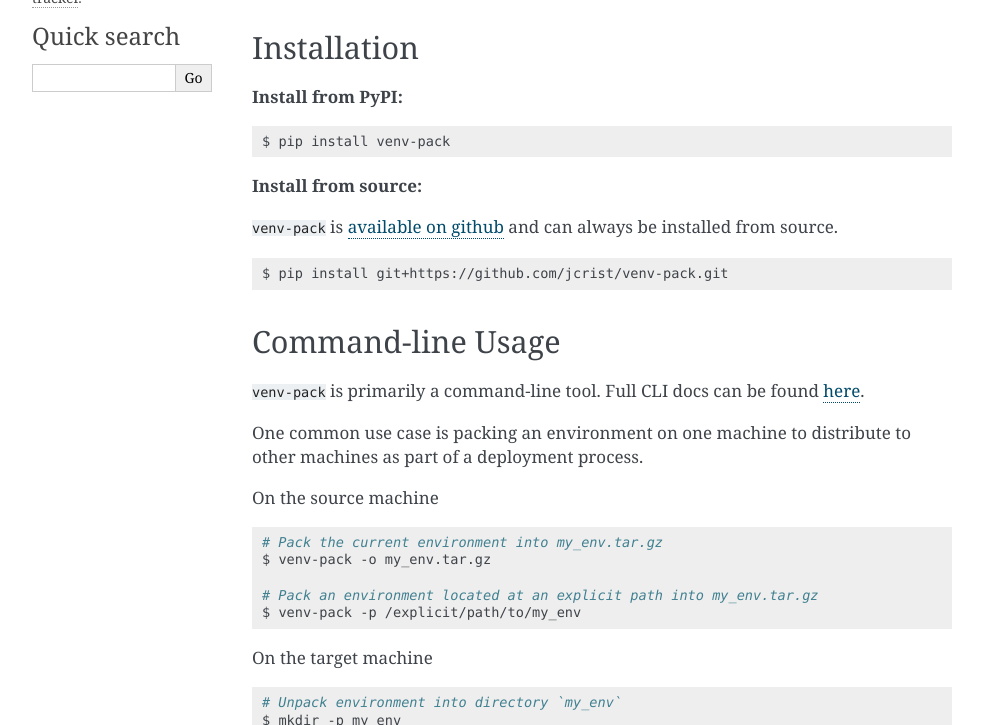
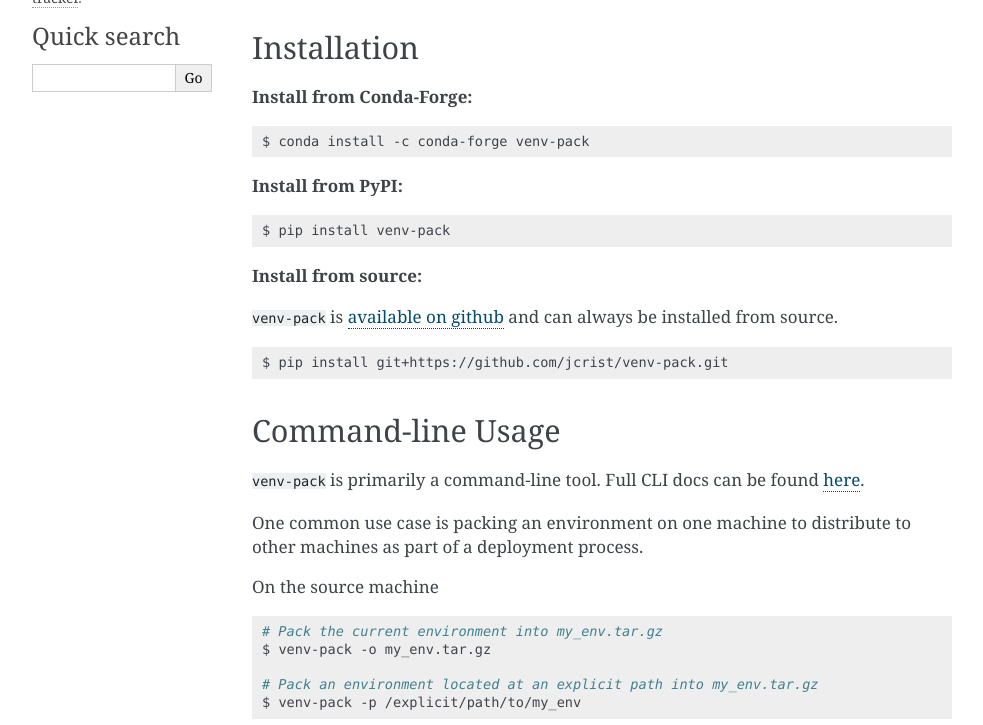
Before and after one commit to jcrist/venv-pack, a Sphinx documentation site: the page built from docs/source/index.rst, in a window 1280 px wide and 900 px high, scrolled down 305 px, cut to the strip 175-900 px from the top of the window. Shown: the whole strip, without its empty margins (138-1121 px from the left). Built offline with Sphinx 7.4.7, drawn with Linux system fonts in a browser that asks for light colours; the version number could not be read and is left out.

Commit message:
Add conda install links

```diff
--- a/README.rst
+++ b/README.rst
@@ -1,7 +1,7 @@
 Venv-Pack
 ==========
 
-|Build Status| |PyPI Badge|
+|Build Status| |Conda Badge| |PyPI Badge|
 
 ``venv-pack`` is a command-line tool for packaging `virtual environments`_ for
 distribution. Please refer to the documentation_ for more information.
@@ -21,5 +21,7 @@
 
 .. |Build Status| image:: https://travis-ci.org/jcrist/venv-pack.svg?branch=master
    :target: https://travis-ci.org/jcrist/venv-pack
+.. |Conda Badge| image:: https://img.shields.io/conda/vn/conda-forge/venv-pack.svg
+   :target: https://anaconda.org/conda-forge/venv-pack
 .. |PyPI Badge| image:: https://img.shields.io/pypi/v/venv-pack.svg
    :target: https://pypi.org/project/venv-pack/
--- a/docs/source/index.rst
+++ b/docs/source/index.rst
@@ -26,6 +26,13 @@
 Installation
 ------------
 
+**Install from Conda-Forge:**
+
+.. code-block:: bash
+
+    $ conda install -c conda-forge venv-pack
+
+
 **Install from PyPI:**
 
 .. code-block:: bash
@@ -37,7 +44,6 @@
 
 ``venv-pack`` is `available on github <https://github.com/jcrist/venv-pack>`__
 and can always be installed from source.
-
 
 .. code-block:: bash
 
```
